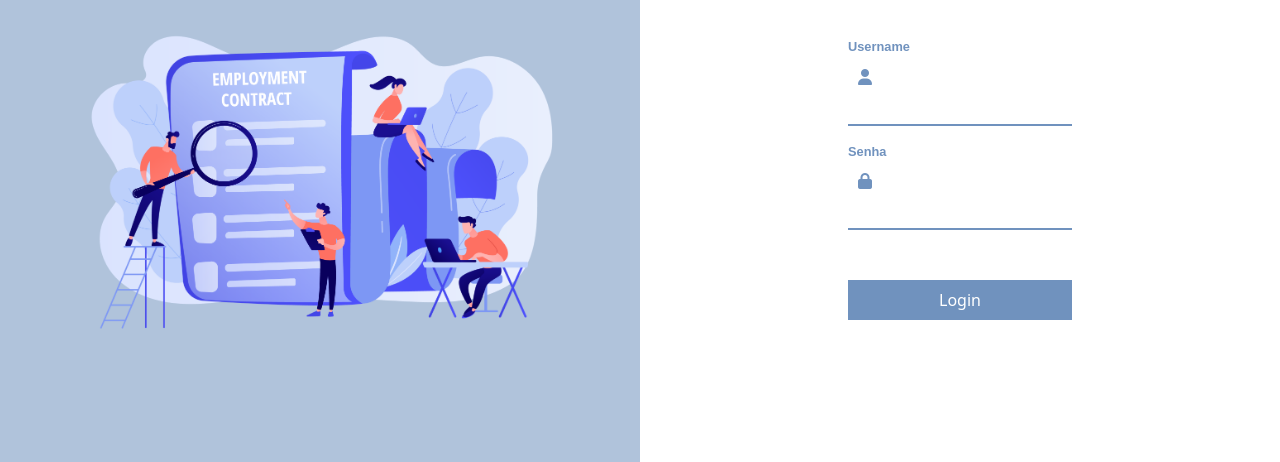
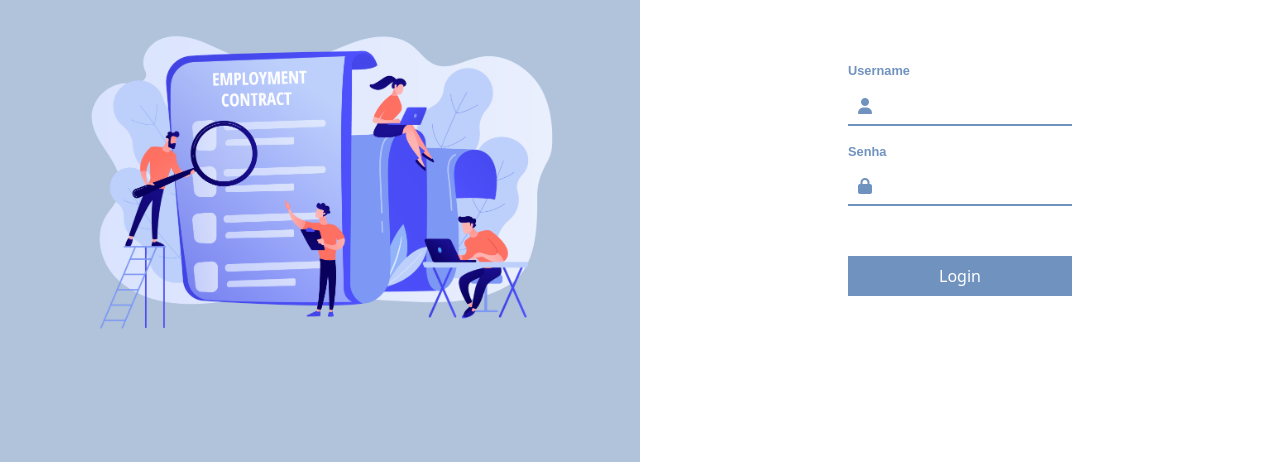
Before and after one commit to alexandregyn/login-rhsystem, a plain HTML site: page index.html in a window 1280 px wide. Shown: the part 220-682 px from the top of the page. Drawn offline with nearby package versions, Linux system fonts and the light colour scheme.

Commit message:
Alterado ao espaçamento do input dentro da div

```diff
--- a/css/style.css
+++ b/css/style.css
@@ -67,6 +67,9 @@
 }
 
 .login .label-input .input-per {
+  display: flex;
+  align-items: center;
+  padding-right: 10px;
   border-bottom: 2px solid #7092BE;
 }
 
@@ -77,6 +80,7 @@
 
 .login .label-input .input-per input {
   height: 35px;
+  width: 100%;
   border: none;
   outline: none;
 }
--- a/index.html
+++ b/index.html
@@ -32,7 +32,7 @@
         <div class="label-input mt-3">
           <label for="password" class="form-label">Senha</label>
           <div class="input-per">
-            <i class="fa-solid fa-lock mt"></i>
+            <i class="fa-solid fa-lock"></i>
             <input type="password" id="j_password" name="j_password"/>
           </div>
         </div>
```
